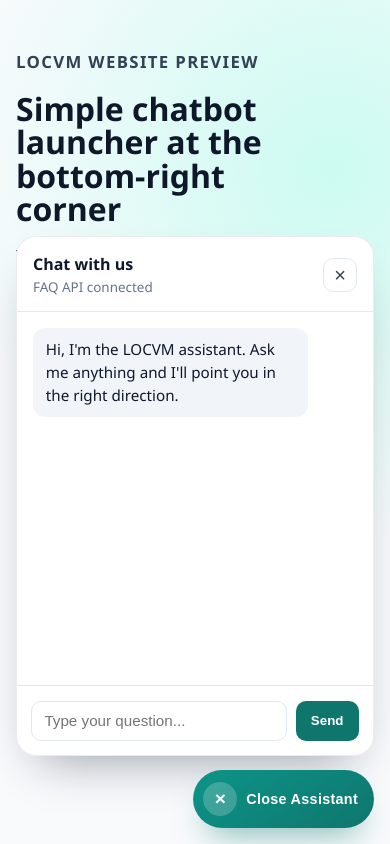
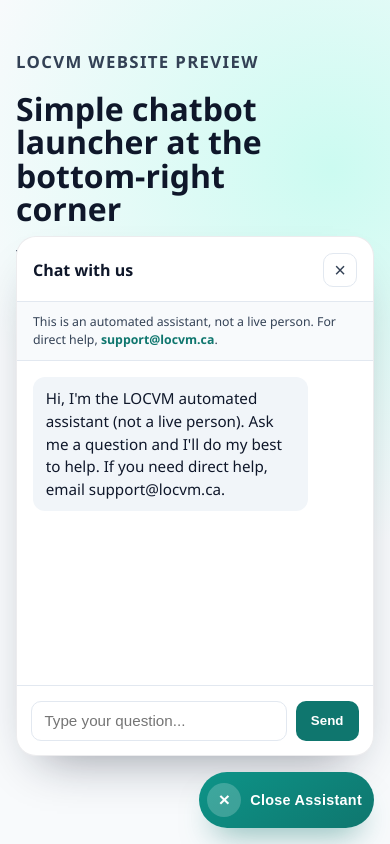
Before and after one commit to locvm/locvm-chatbot, a Next.js app: page / in a window 390 px wide. Both pictures are taken after a click on the button "Questions? Ask Us". Built offline with nearby package versions, Linux system fonts and the light colour scheme.

Commit message:
Refine chatbot guidance, disclaimer, and intent coverage

```diff
--- a/app/page.module.css
+++ b/app/page.module.css
@@ -48,9 +48,9 @@
   position: fixed;
   right: 1.25rem;
   bottom: 1.25rem;
-  min-width: 188px;
-  height: 62px;
-  padding: 0 1rem 0 0.65rem;
+  min-width: 182px;
+  height: 60px;
+  padding: 0 0.85rem 0 0.55rem;
   border-radius: 999px;
   border: none;
   background: linear-gradient(145deg, var(--teal), var(--teal-strong));
@@ -100,7 +100,7 @@
   border: 1px solid rgba(15, 23, 42, 0.08);
   box-shadow: 0 24px 48px -24px rgba(15, 23, 42, 0.45);
   display: grid;
-  grid-template-rows: auto 1fr auto;
+  grid-template-rows: auto auto 1fr auto;
   opacity: 0;
   transform: translateY(16px) scale(0.98);
   pointer-events: none;
@@ -127,10 +127,19 @@
   color: var(--slate-900);
 }
 
-.widgetSubtitle {
-  margin-top: 0.2rem;
-  color: var(--slate-500);
-  font-size: 0.84rem;
+.widgetDisclaimer {
+  margin: 0;
+  padding: 0.65rem 1rem 0.7rem;
+  border-bottom: 1px solid var(--slate-200);
+  background: #f8fafc;
+  font-size: 0.77rem;
+  line-height: 1.45;
+  color: var(--slate-700);
+}
+
+.widgetDisclaimer a {
+  color: var(--teal-strong);
+  font-weight: 700;
 }
 
 .iconButton {
@@ -314,12 +323,12 @@
 
 @media (hover: hover) and (pointer: fine) {
   .launcher:hover {
-    transform: translateY(-2px);
+    transform: translateY(-1px);
     box-shadow: 0 24px 34px -18px rgba(15, 118, 110, 0.72);
   }
 
   .launcherOpen:hover {
-    transform: rotate(90deg) translateY(-2px);
+    transform: translateY(-1px);
   }
 }
 
@@ -335,10 +344,11 @@
   }
 
   .launcher {
-    min-width: 170px;
+    min-width: 164px;
     right: 1rem;
     bottom: 1rem;
-    height: 58px;
+    height: 56px;
+    padding: 0 0.75rem 0 0.5rem;
     font-size: 0.9rem;
   }
 }
--- a/app/page.tsx
+++ b/app/page.tsx
@@ -31,14 +31,48 @@ type FaqApiResponse = {
   error?: string;
 };
 
+const HUMAN_HELP_MESSAGE =
+  "I'm sorry this has been frustrating. We're happy to help you in person. Please contact support@locvm.ca and our team will follow up.";
+
 const starterMessage: Message = {
   id: "start",
   role: "assistant",
-  text: "Hi, I'm the LOCVM assistant. Ask me anything and I'll point you in the right direction.",
+  text: "Hi, I'm the LOCVM automated assistant (not a live person). Ask me a question and I'll do my best to help. If you need direct help, email support@locvm.ca.",
 };
+
+function isFrustrationIntent(question: string): boolean {
+  const normalized = question.trim().toLowerCase();
+  const frustrationPhrases = [
+    "not working",
+    "isn't working",
+    "doesn't work",
+    "does not work",
+    "you are wrong",
+    "you're wrong",
+    "wrong",
+    "i don't like",
+    "this is frustrating",
+    "i am frustrated",
+    "frustrated",
+    "this is useless",
+    "bad answer",
+  ];
+
+  return frustrationPhrases.some((phrase) => normalized.includes(phrase));
+}
 
 function getFallbackReply(question: string): string {
   const normalized = question.trim().toLowerCase();
+
+  if (
+    normalized.includes("toronto") &&
+    (normalized.includes("locum") ||
+      normalized.includes("local") ||
+      normalized.includes("job") ||
+      normalized.includes("opening"))
+  ) {
+    return "For locum openings in Toronto, please go to the search page and browse opportunities in the list view or map view.";
+  }
 
   if (normalized.includes("price") || normalized.includes("cost")) {
     return "Pricing depends on your team size and setup. I can connect you with sales for a fast quote.";
@@ -61,21 +95,31 @@ function getFallbackReply(question: string): string {
     normalized.includes("hi") ||
     normalized.includes("hey")
   ) {
-    return "Hey there. Tell me what you're trying to do and I'll guide you.";
+    return "Hey there. Tell me what you're trying to do and I'll guide you. I'm an automated assistant, and you can always email support@locvm.ca for direct help.";
   }
 
-  return "Thanks for the question. This widget is in prototype mode, but this is where helpful answers will appear.";
+  return "Thanks for your question. I'm an automated assistant, and if you need direct help please email support@locvm.ca.";
 }
 
 function getNoMatchGuidance(question: string): string {
   const normalized = question.trim().toLowerCase();
 
   if (
+    normalized.includes("toronto") &&
+    (normalized.includes("locum") ||
+      normalized.includes("local") ||
+      normalized.includes("job") ||
+      normalized.includes("opening"))
+  ) {
+    return "For locum openings in Toronto, please go to the search page and browse opportunities in the list view or map view.";
+  }
+
+  if (
     normalized.includes("hello") ||
     normalized.includes("hi") ||
     normalized.includes("hey")
   ) {
-    return "Hi there. You can ask me things like password reset, account access, pricing, support, and payments.";
+    return "Hi there. You can ask me things like password reset, account access, pricing, support, and payments. For direct help, email support@locvm.ca.";
   }
 
   return [
@@ -85,6 +129,7 @@ function getNoMatchGuidance(question: string): string {
     "How can I contact support?",
     "Are there platform fees?",
     "When do locum physicians get paid?",
+    "For direct help, email support@locvm.ca.",
   ].join("\n");
 }
 
@@ -126,6 +171,20 @@ export default function Home() {
     setDraft("");
     setIsOpen(true);
     setPendingReplies((current) => current + 1);
+
+    if (isFrustrationIntent(question)) {
+      await wait(700);
+      setMessages((current) => [
+        ...current,
+        {
+          id: crypto.randomUUID(),
+          role: "assistant",
+          text: HUMAN_HELP_MESSAGE,
+        },
+      ]);
+      setPendingReplies((current) => Math.max(0, current - 1));
+      return;
+    }
 
     const startedAt = Date.now();
 
@@ -277,7 +336,6 @@ export default function Home() {
         <header className={styles.widgetHeader}>
           <div>
             <p className={styles.widgetTitle}>Chat with us</p>
-            <p className={styles.widgetSubtitle}>FAQ API connected</p>
           </div>
           <button
             type="button"
@@ -288,6 +346,10 @@ export default function Home() {
             ×
           </button>
         </header>
+        <p className={styles.widgetDisclaimer}>
+          This is an automated assistant, not a live person. For direct help,{" "}
+          <a href="mailto:support@locvm.ca">support@locvm.ca</a>.
+        </p>
 
         <div className={styles.messages}>
           {messages.map((message) => (
--- a/src/data/faqs.ts
+++ b/src/data/faqs.ts
@@ -137,6 +137,30 @@ export const faqs: FAQ[] = [
       "src/app/(main)/(legal)/faq/page.jsx; src/components/forms/LocumForm.jsx",
     confidence: "high",
     notes: "",
+  },
+  {
+    id: "find-locum-openings-in-toronto",
+    question: "I want a locum opening in Toronto. Where should I look?",
+    answer:
+      "Please go to the search page and look through available openings using either the list view or the map view.",
+    category: "search",
+    keywords: [
+      "locum in toronto",
+      "local locum",
+      "toronto opening",
+      "search page",
+      "list view",
+      "map view",
+      "job in toronto",
+    ],
+    synonyms: [
+      "i want a locum in toronto",
+      "looking for a local locum",
+      "find jobs near me",
+    ],
+    source: "product decision",
+    confidence: "high",
+    notes: "Added for common city-based intent in chatbot.",
   },
   {
     id: "qualification-verification",
```
Also changed, not shown: 2 other files (tests, documents, lock files or other folders).
